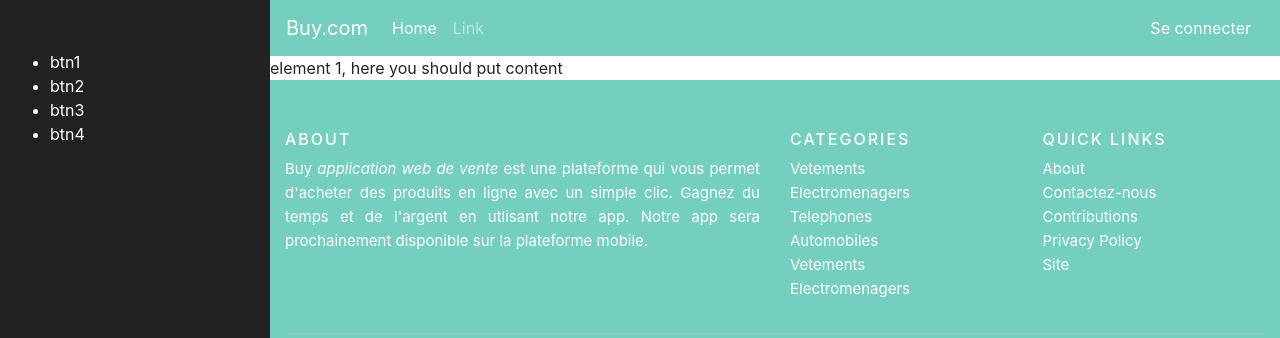
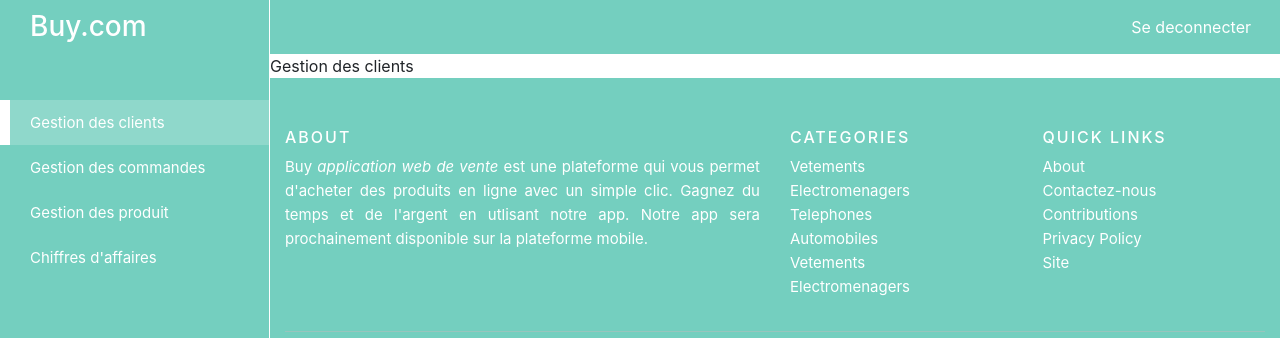
Before and after one commit to SOUHAIBMEHEMEL/Base_TP5, a plain HTML site: page admin.html in a window 1280 px wide. Shown: the top 338 px of the page. Drawn offline with nearby package versions, Linux system fonts and the light colour scheme.

Commit message:
admin ready

```diff
--- a/admin.html
+++ b/admin.html
@@ -15,37 +15,30 @@
     <button class="navbar-toggler" type="button" data-toggle="collapse" data-target="#navbarTogglerDemo03" aria-controls="navbarTogglerDemo03" aria-expanded="false" aria-label="Toggle navigation">
         <span class="navbar-toggler-icon"></span>
     </button>
-    <a class="navbar-brand" href="#">Buy.com</a>
 
     <div class="collapse navbar-collapse" id="navbarTogglerDemo03">
-        <ul class="navbar-nav mr-auto mt-2 mt-lg-0">
-            <li class="nav-item active">
-                <a class="nav-link" href="#">Home <span class="sr-only">(current)</span></a>
-            </li>
-            <li class="nav-item">
-                <a class="nav-link" href="#">Link</a>
-            </li>
-        </ul>
-        <button id="connecterBtn" class="btn my-2 my-sm-0 navbtn" type="submit">Se connecter</button>
+        <ul class="navbar-nav mr-auto mt-2 mt-lg-0"></ul>
+        <button id="connecterBtn" class="btn my-2 my-sm-0 navbtn" type="submit">Se deconnecter</button>
     </div>
 </nav>
 
 <!-- Site sidebar-->
 <div id="sidebar">
     <ul>
-        <li class="menuBtn">btn1</li>
-        <li class="menuBtn">btn2</li>
-        <li class="menuBtn">btn3</li>
-        <li class="menuBtn">btn4</li>
+        <li class="menuBtn">Gestion des clients</li>
+        <li class="menuBtn">Gestion des commandes</li>
+        <li class="menuBtn">Gestion des produit</li>
+        <li class="menuBtn">Chiffres d'affaires</li>
     </ul>
 </div>
 
 
 <!-- Site content -->
-<div class="element" style="display: block">element 1, here you should put content</div>
-<div class="element"> element 2, here you should put content</div>
-<div class="element"> element 3, here you should put content</div>
-<div class="element"> element 4, here you should put content</div>
+<h3 id="logo">Buy.com</h3>
+<div class="element" style="display: block">Gestion des clients</div>
+<div class="element"> Gestion des commandes</div>
+<div class="element"> Gestion des produit</div>
+<div class="element"> Chiffres d'affaires</div>
 
 
 
@@ -111,7 +104,7 @@
     </div>
 </footer>
 
-<script src="js/manager.js"></script>
+<script src="js/adminManager.js"></script>
 <script src="https://stackpath.bootstrapcdn.com/bootstrap/4.5.0/js/bootstrap.min.js" integrity="sha384-OgVRvuATP1z7JjHLkuOU7Xw704+h835Lr+6QL9UvYjZE3Ipu6Tp75j7Bh/kR0JKI" crossorigin="anonymous"></script>
 </body>
 </html>
--- a/css/style.css
+++ b/css/style.css
@@ -228,17 +228,35 @@ h1{
     position: fixed;
     top: 0;
     left: 0;
-    background-color: #222222;
+    background-color: #74CFBF;
     z-index: 999;
+    border-right: 1px solid #ffffff;
 }
 #sidebar ul{
     position: absolute;
-    top: 50px;
-    left: 10px;
+    top: 100px;
+    left: 0;
     color: white;
+    width: 270px;
+    padding-left: 0;
 }
 #sidebar ul>li{
     cursor: pointer;
+    list-style-type: none;
+    width: 270px;
+    height: 45px;
+    margin-left: 0;
+    padding-left: 20px;
+    padding-top: 12px;
+    font-size: 15px;
+}
+
+.menuBtn:first-child{
+    border-left: 10px solid #ffffff;
+    background-color: rgba(250,250,250,.2);
+}
+.menuBtn{
+    border-left: 10px solid transparent;
 }
 
 #body{
@@ -249,3 +267,11 @@ h1{
     background-color: white;
     display: none;
 }
+
+#logo{
+    position: fixed;
+    top: 10px;
+    left: 30px;
+    z-index: 9999;
+    color: white;
+}
--- /dev/null
+++ b/js/adminManager.js
@@ -0,0 +1,16 @@
+var menuElement= document.getElementsByClassName('menuBtn');
+var element = document.getElementsByClassName('element');
+
+for(let j=0; j<menuElement.length;j++){
+    menuElement[j].onclick = function () {
+        for (let i = 0; i < element.length; i++){
+            element[i].style.display = "none";
+            menuElement[i].style.borderLeft = '10px solid transparent';
+            menuElement[i].style.backgroundColor='transparent';
+        }
+        element[j].style.display = "block";
+        menuElement[j].style.borderLeft = '10px solid #fff';
+        menuElement[j].style.backgroundColor='rgba(250,250,250,.2)';
+    };
+
+}
--- a/js/manager.js
+++ b/js/manager.js
@@ -10,21 +10,3 @@ connecterBtn.onclick=function () {
 signInCancelBtn.onclick=function () {
     signInForm.style.display='none';
 }
-
-
-
-var menuElement= document.getElementsByClassName('menuBtn');
-var element = document.getElementsByClassName('element');
-
-for(let j=0; j<menuElement.length;j++){
-    menuElement[j].onclick = function () {
-        for (let i = 0; i < element.length; i++){
-            element[i].style.display = "none";
-            menuElement[i].style.borderBottom = '3px solid transparent';
-        }
-        //menu_element[j].style.background= "rgba(240,240,240,.2)";
-        element[j].style.display = "block";
-        menuElement[j].style.borderBottom = '3px solid #2b579a';
-    };
-
-}
```
